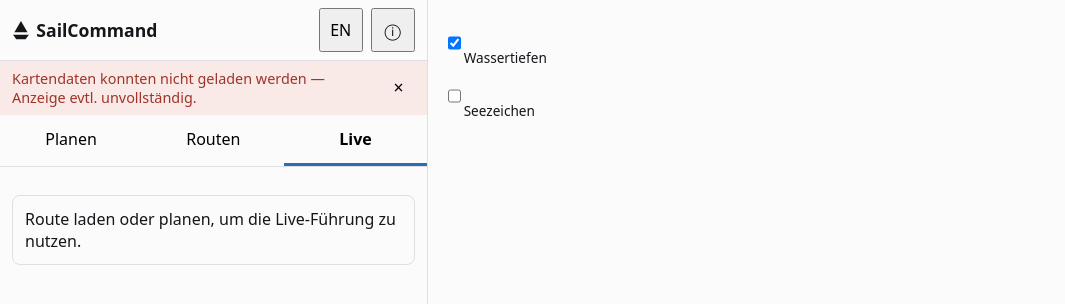
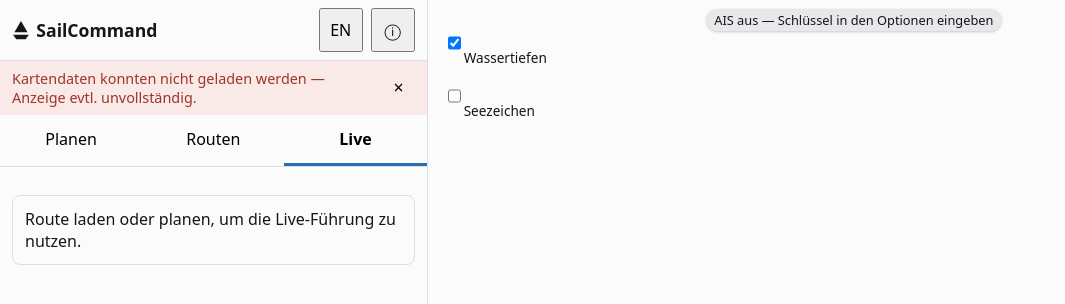
Before and after one commit to DocGerd/sail_command, a React (Vite) app in the folder app/: page / in a window 1280 px wide. Both pictures are taken after a click on the tab "Live". Shown: the top 304 px of the page, without its empty margins (0-1065 px from the left). Built offline with nearby package versions, Linux system fonts and the light colour scheme; no server answers; what pmtiles would draw is missing.

Commit message:
feat: wire AIS overlay into the Live tab (#25)

```diff
--- a/app/src/App.tsx
+++ b/app/src/App.tsx
@@ -28,6 +28,8 @@ import PlansList, { type RecalcMode } from './components/PlansList';
 import RouteSummary from './components/RouteSummary';
 import DepthProfile from './components/DepthProfile';
 import LiveView from './components/LiveView';
+import AisTraffic from './components/AisTraffic';
+import { AIS_VESSEL_LAYER } from './components/AisLayer';
 import Banner, { type BannerKind } from './components/Banner';
 import AboutDialog from './components/AboutDialog';
 import ReloadPrompt from './components/ReloadPrompt';
@@ -47,7 +49,7 @@ const FORECAST_HORIZON_MS = FORECAST_DAYS * 86_400_000;
 // that lands on them, so MapView gates a raw tap-pick out on a hit (#38,
 // #7). Module-level for a stable identity — MapView syncs it into a ref
 // every render.
-const INTERACTIVE_MAP_LAYER_IDS = [HARBOR_CIRCLE_LAYER, SEAMARKS_LAYER];
+const INTERACTIVE_MAP_LAYER_IDS = [HARBOR_CIRCLE_LAYER, SEAMARKS_LAYER, AIS_VESSEL_LAYER];
 
 const TAP_TARGET_LABEL_KEY: Record<TapTarget, MsgKey> = {
   origin: 'planner.origin.label',
@@ -575,6 +577,10 @@ function AppShell() {
               mounted while the Live tab is active — switching away stops GPS
               tracking rather than running it in the background. */}
           {tab === 'live' && (
+            <>
+              {/* #25 AIS live traffic overlay — Live tab only, inside MapView's
+                  subtree for the map context. Fully inert without a key. */}
+              <AisTraffic apiKey={settings.aisApiKey} ownMmsi={settings.ownMmsi} />
               <LiveView
                 panelSlot={isWide ? liveSlot : null}
                 reroute={{
@@ -583,6 +589,7 @@ function AppShell() {
                   onReroute: handleLiveReroute,
                 }}
               />
+            </>
           )}
         </MapView>
       </div>
--- a/app/src/app.css
+++ b/app/src/app.css
@@ -407,6 +407,31 @@ select {
   border-bottom-color: var(--sc-bg);
 }
 
+/* AIS status chip (#25) — a small map overlay on the Live tab, top-centered so
+   it clears the top-left data-layer controls and the top-right route cluster. */
+.ais-status {
+  position: absolute;
+  top: 0.5rem;
+  left: 50%;
+  transform: translateX(-50%);
+  z-index: 1;
+  pointer-events: none;
+}
+
+.ais-status-chip {
+  background: color-mix(in srgb, var(--sc-bg) 88%, transparent);
+  box-shadow: 0 1px 3px rgb(0 0 0 / 0.2);
+}
+
+.ais-status-live {
+  color: #009e73;
+}
+
+.ais-status-offline,
+.ais-status-keyError {
+  color: #d55e00;
+}
+
 .route-layer-time-slider {
   display: flex;
   align-items: center;
--- /dev/null
+++ b/app/src/components/AisTraffic.tsx
@@ -0,0 +1,100 @@
+import { useEffect, useState } from 'react';
+import { useMapInstance } from './MapView';
+import { useT } from '../i18n';
+import { useOnline } from '../state/AppState';
+import { useAisTraffic, type AisStatus } from '../state/useAisTraffic';
+import AisLayer from './AisLayer';
+import Chip from './Chip';
+import { padBoundingBox, viewportEscapedBbox, type AisBoundingBox } from '../services/aisStream';
+import type { MsgKey } from '../i18n/dict.de';
+
+const AIS_BBOX_PAD = 0.2; // subscribe to the viewport padded 20% each side
+const AIS_RESUBSCRIBE_DEBOUNCE_MS = 2000;
+
+const STATUS_KEY: Record<Exclude<AisStatus, 'live'>, MsgKey> = {
+  off: 'ais.status.off',
+  connecting: 'ais.status.connecting',
+  offline: 'ais.status.offline',
+  keyError: 'ais.status.keyError',
+};
+
+// Pure, unit-tested: the five-state status chip. Kept separate from the
+// map/hook wiring so it can be tested without a MapLibre instance.
+export function AisStatusChip({ status, targetCount }: { status: AisStatus; targetCount: number }) {
+  const t = useT();
+  const text =
+    status === 'live' ? t('ais.status.live', { count: targetCount }) : t(STATUS_KEY[status]);
+  return (
+    <div className="ais-status" role="status">
+      <Chip className={`ais-status-chip ais-status-${status}`}>{text}</Chip>
+    </div>
+  );
+}
+
+/**
+ * #25: the Live-tab AIS overlay controller. Mounted only while tab === 'live'
+ * (App), inside MapView's subtree so useMapInstance()/AisLayer see the map.
+ * Owns the viewport→bbox subscription (debounced moveend, padded, re-sent only
+ * when the view leaves the padded box) and the online/visibility gates, then
+ * delegates the socket lifecycle to useAisTraffic. Renders the vessel layers
+ * (AisLayer) plus a status-chip overlay on the map.
+ */
+export default function AisTraffic({
+  apiKey,
+  ownMmsi,
+}: {
+  apiKey: string | undefined;
+  ownMmsi: string | undefined;
+}) {
+  const map = useMapInstance();
+  const online = useOnline();
+  const [visible, setVisible] = useState(() => document.visibilityState === 'visible');
+  const [bbox, setBbox] = useState<AisBoundingBox | null>(null);
+
+  useEffect(() => {
+    const onVis = () => setVisible(document.visibilityState === 'visible');
+    document.addEventListener('visibilitychange', onVis);
+    return () => document.removeEventListener('visibilitychange', onVis);
+  }, []);
+
+  // Track the viewport, debounced. Re-pad (and thus re-subscribe) only when the
+  // current view escapes the padded box we last subscribed to — a small pan
+  // inside the pad margin sends nothing.
+  useEffect(() => {
+    if (!map) return;
+    const update = () => {
+      const b = map.getBounds();
+      const sw = { lat: b.getSouth(), lon: b.getWest() };
+      const ne = { lat: b.getNorth(), lon: b.getEast() };
+      setBbox((prev) =>
+        prev && !viewportEscapedBbox(prev, sw, ne) ? prev : padBoundingBox(sw, ne, AIS_BBOX_PAD),
+      );
+    };
+    update(); // initial bbox
+    let timer: number | undefined;
+    const onMoveEnd = () => {
+      window.clearTimeout(timer);
+      timer = window.setTimeout(update, AIS_RESUBSCRIBE_DEBOUNCE_MS);
+    };
+    map.on('moveend', onMoveEnd);
+    return () => {
+      window.clearTimeout(timer);
+      map.off('moveend', onMoveEnd);
+    };
+  }, [map]);
+
+  const { status, targets, targetCount } = useAisTraffic({
+    apiKey,
+    ownMmsi,
+    bbox,
+    online,
+    visible,
+  });
+
+  return (
+    <>
+      <AisLayer targets={targets} />
+      <AisStatusChip status={status} targetCount={targetCount} />
+    </>
+  );
+}
--- a/app/src/i18n/dict.de.ts
+++ b/app/src/i18n/dict.de.ts
@@ -277,5 +277,10 @@ export const de = {
   'options.ais.mmsi.invalid': 'Die MMSI muss aus genau 9 Ziffern bestehen.',
   'options.ais.help':
     'Zeigt Live-Schiffsverkehr aus der Umgebung nur in der Live-Ansicht (nur online). Erstelle einen kostenlosen API-Schlüssel auf aisstream.io und füge ihn hier ein. Schlüssel und MMSI bleiben nur auf diesem Gerät gespeichert; der Schlüssel wird ausschließlich an aisstream.io als Teil des Abonnements gesendet, die MMSI dient nur dazu, das eigene Schiff aus der Anzeige herauszufiltern, und wird niemals übertragen. Aufmerksamkeitshilfe, kein Navigationsgerät.',
+  'ais.status.off': 'AIS aus — Schlüssel in den Optionen eingeben',
+  'ais.status.connecting': 'AIS verbindet…',
+  'ais.status.live': 'AIS live · {count} Schiffe',
+  'ais.status.offline': 'AIS offline',
+  'ais.status.keyError': 'AIS: API-Schlüssel prüfen',
 } as const;
 export type MsgKey = keyof typeof de;
--- a/app/src/i18n/dict.en.ts
+++ b/app/src/i18n/dict.en.ts
@@ -272,4 +272,9 @@ export const en = {
   'options.ais.mmsi.invalid': 'MMSI must be exactly 9 digits.',
   'options.ais.help':
     'Shows live surrounding vessel traffic in the Live view only (online only). Create a free API key at aisstream.io and paste it here. Your key and MMSI stay on this device; the key is sent only to aisstream.io as part of the subscription, and the MMSI is used only to filter your own vessel out of the display and is never transmitted. An awareness aid, not a navigation device.',
+  'ais.status.off': 'AIS off — add a key in Options',
+  'ais.status.connecting': 'AIS connecting…',
+  'ais.status.live': 'AIS live · {count} vessels',
+  'ais.status.offline': 'AIS offline',
+  'ais.status.keyError': 'AIS: check your API key',
 } satisfies Record<MsgKey, string>;
```
Also changed, not shown: 1 other file (tests, documents, lock files or other folders). Lines whose indentation alone changed are shown as unchanged.
